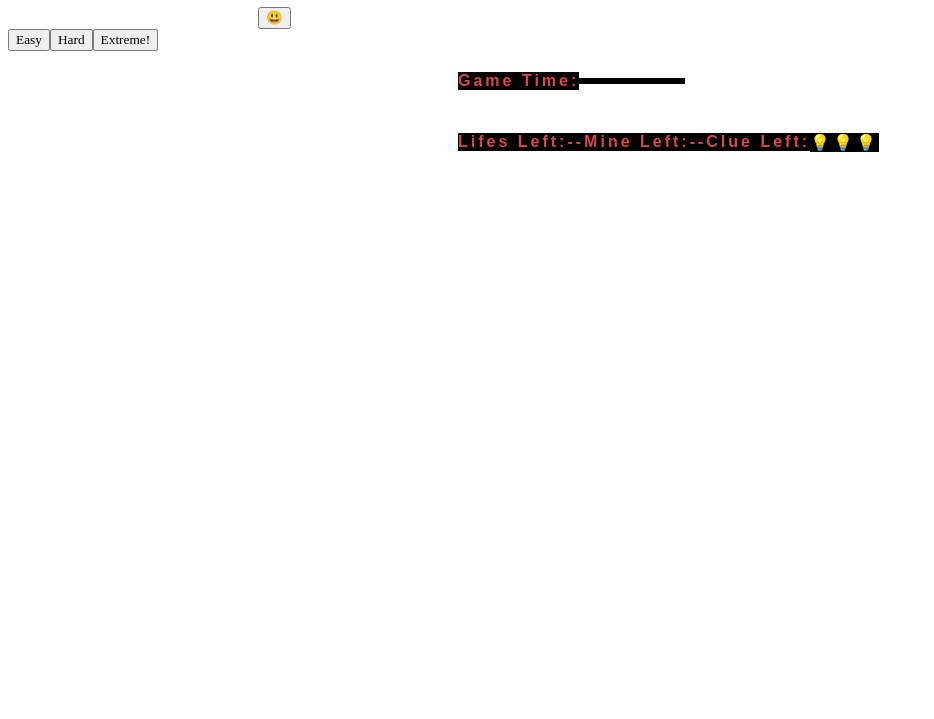
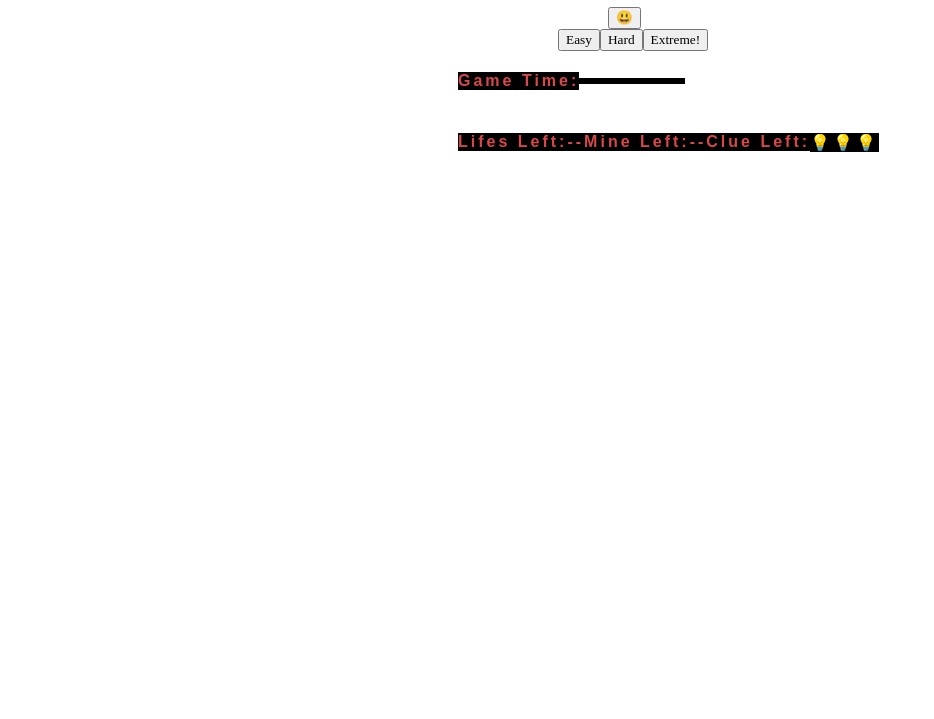
Before and after one commit to zoharsela/sprint1, a plain HTML site: page index.html in a window 1280 px wide. Shown: the part 81-800 px from the top of the page, without its empty margins (0-934 px from the left). Drawn offline with Linux system fonts and the light colour scheme; a web font is replaced by a local one.

Commit message:
Add files via upload

```diff
--- a/css/main.css
+++ b/css/main.css
@@ -61,7 +61,10 @@ h4{
     margin-left: 450px;
 }
 #head{
-    margin-left: 250px;
+    margin-left: 600px;
+}
+#head2{
+    margin-left: 550px;
 }
 .easy-btn{
     font-family: "Sofia";
```
